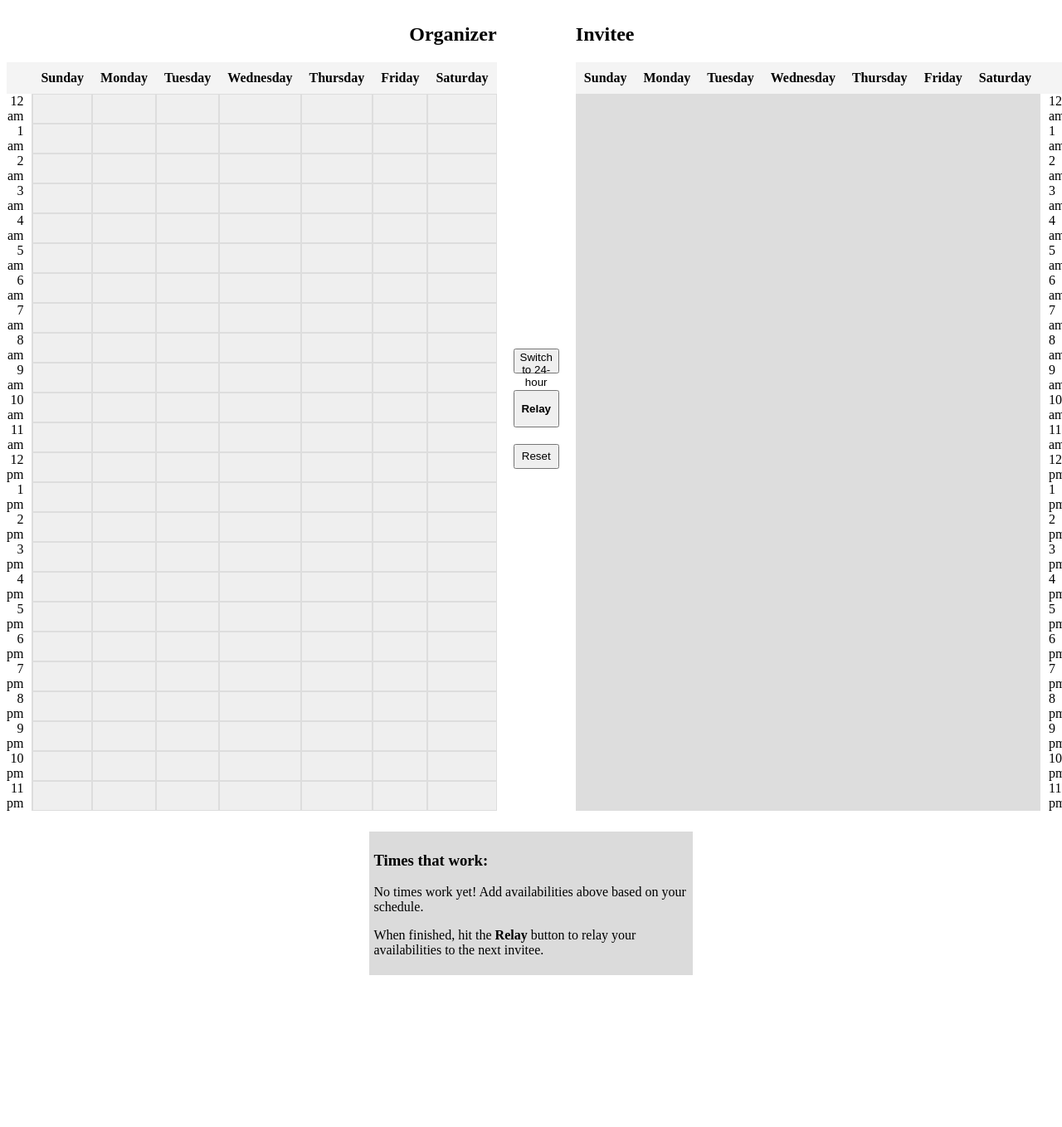
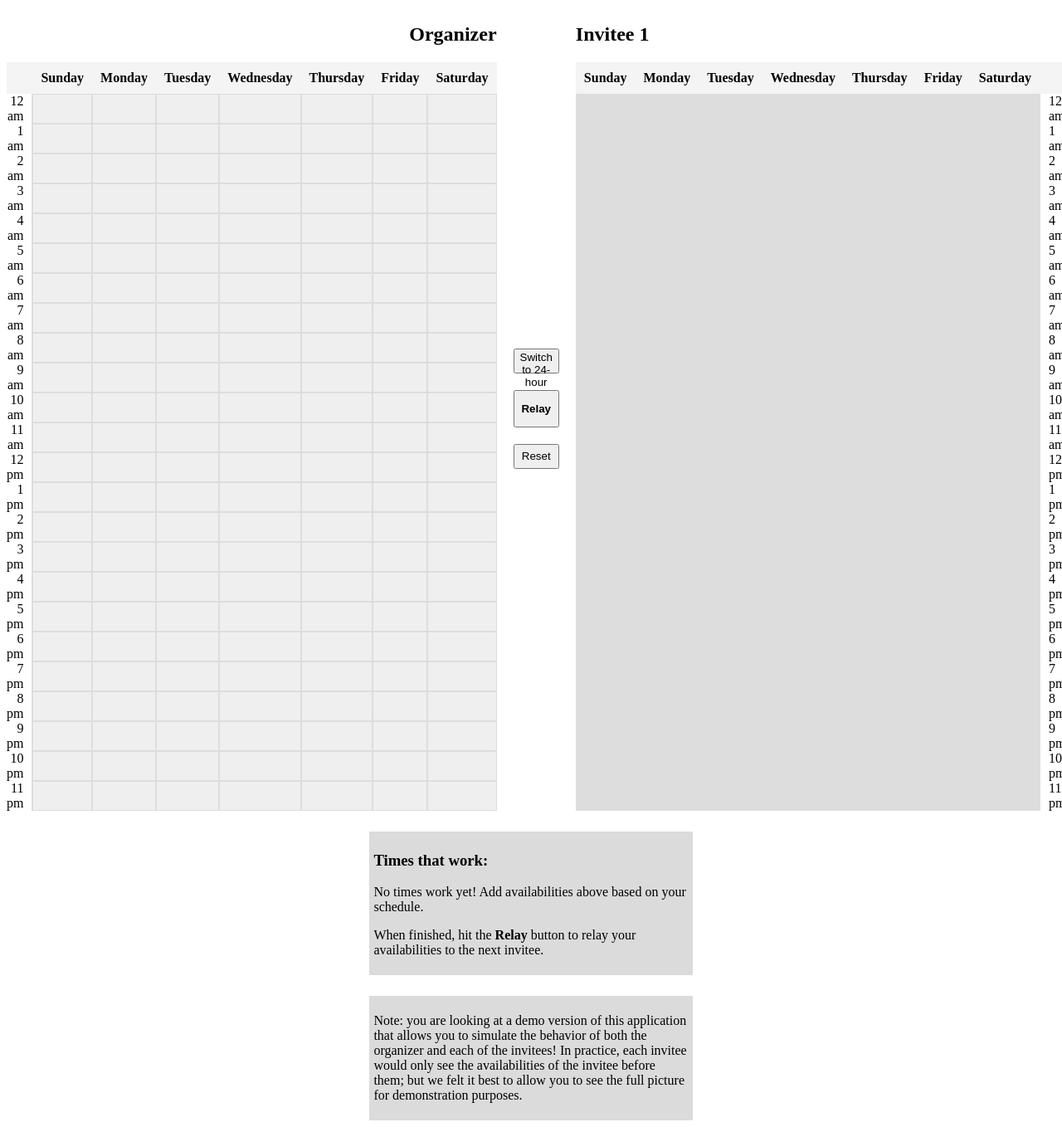
Before and after one commit to patrickthornton/input, a SvelteKit app: page / in a window 1280 px wide. Shown: the whole page at 83% size. Before the commit the page ends 1183 px from the top, so only its background shows below. Built offline with nearby package versions, Linux system fonts and the light colour scheme.

Commit message:
relay button

```diff
--- a/src/routes/+page.svelte
+++ b/src/routes/+page.svelte
@@ -137,6 +137,27 @@
     military = !military;
   }
 
+  // Calendar titles
+  let leftTitle = "Organizer";
+  let rightTitle = "Invitee 1";
+  let relays = 0;
+
+  // Handle relay button functionality
+  function relayButton() {
+    function updateTitles() {
+      relays += 1;
+      leftTitle = `Invitee ${relays}`;
+      rightTitle = `Invitee ${relays + 1}`;
+    }
+    for (let day = 0; day < 7; day++) {
+      for (let hour = 0; hour < 24; hour++) {
+        organizer_availability[day][hour] = invitee_availability[day][hour];
+        invitee_availability[day][hour] = false;
+      }
+    }
+    updateTitles();
+  }
+
   // Handle reset button functionality
   function resetButton() {
     for (let day = 0; day < 7; day++) {
@@ -145,6 +166,9 @@
         invitee_availability[day][hour] = false;
       }
     }
+    leftTitle = "Organizer";
+    rightTitle = "Invitee 1";
+    relays = 0;
   }
 </script>
 
@@ -156,7 +180,7 @@
 
 <div class="calendar-container">
   <div>
-    <h2 class="organizer-title">Organizer</h2>
+    <h2 class="organizer-title">{leftTitle}</h2>
     <div class="calendar">
       <!-- Empty top-left cell -->
       <div class="header"></div>
@@ -188,7 +212,7 @@
     >
       {military ? "Switch to 12-hour" : "Switch to 24-hour"}
     </button>
-    <button type="button" class="button relay-button" on:click={militaryButton}>
+    <button type="button" class="button relay-button" on:click={relayButton}>
       <strong>Relay</strong>
     </button>
     <button type="button" class="button reset-button" on:click={resetButton}>
@@ -197,7 +221,7 @@
   </div>
 
   <div>
-    <h2>Invitee</h2>
+    <h2 class="invitee-title">{rightTitle}</h2>
     <div class="calendar">
       {#each Array(7) as _, day}
         <div class="header">{dayToString(day)}</div>
@@ -242,6 +266,16 @@
   <p>
     When finished, hit the <strong>Relay</strong> button to relay your availabilities
     to the next invitee.
+  </p>
+</div>
+
+<div class="overlapping-times">
+  <p>
+    Note: you are looking at a demo version of this application that allows you
+    to simulate the behavior of both the organizer and each of the invitees! In
+    practice, each invitee would only see the availabilities of the invitee
+    before them; but we felt it best to allow you to see the full picture for
+    demonstration purposes.
   </p>
 </div>
 
```
